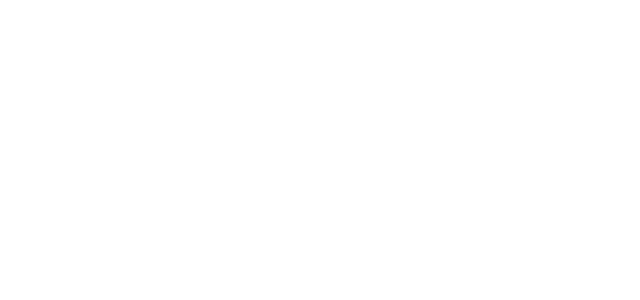
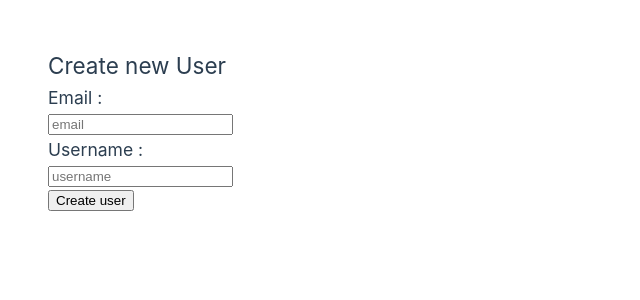
Before and after one commit to MattheuELLOY/T-POO-700_theme01_project, a Vue app in the folder web/: page / in a window 1280 px wide. Shown: the top 300 px of the page, without its empty margins (0-640 px from the left). Built offline with nearby package versions, Linux system fonts and the light colour scheme.

Commit message:
feat: axios

```diff
--- a/web/package.json
+++ b/web/package.json
@@ -13,7 +13,6 @@
     "chart.js": "^3.9.1",
     "pinia": "^2.0.23",
     "vue": "^3.2.41",
-    "vue-axios": "^3.5.0",
     "vue-chartjs": "^4.1.2"
   },
   "devDependencies": {
--- a/web/src/App.vue
+++ b/web/src/App.vue
@@ -1,11 +1,10 @@
 <template>
+  <UserComponents/>
 </template>
 
 <script setup lang="ts">
-import { useUserStore } from './store/user.ts'
-import UserComponents from './components/User.vue'
+  import UserComponents from './components/User.vue'
 </script>
 
-<style scoped>
-
+<style scoped lang="css">
 </style>
--- a/web/src/assets/main.css
+++ b/web/src/assets/main.css
@@ -1,35 +1,5 @@
 @import './base.css';
 
-#app {
-  max-width: 1280px;
-  margin: 0 auto;
-  padding: 2rem;
-
-  font-weight: normal;
+body {
+    padding: 3rem;
 }
-
-a,
-.green {
-  text-decoration: none;
-  color: hsla(160, 100%, 37%, 1);
-  transition: 0.4s;
-}
-
-@media (hover: hover) {
-  a:hover {
-    background-color: hsla(160, 100%, 37%, 0.2);
-  }
-}
-
-@media (min-width: 1024px) {
-  body {
-    display: flex;
-    place-items: center;
-  }
-
-  #app {
-    display: grid;
-    grid-template-columns: 1fr 1fr;
-    padding: 0 2rem;
-  }
-}
--- a/web/src/components/User.vue
+++ b/web/src/components/User.vue
@@ -1,9 +1,60 @@
 <template>
-
+	<div class="card">
+		<h2>Create new User</h2>
+    <div>
+      <h3>Email :</h3>
+      <input placeholder= "email" @input="event => email = event.target.value"/>
+      <h3>Username :</h3>
+      <input placeholder="username" @input="event => username = event.target.value"/>
+    </div>
+    <button class="user-btn" @click="creatUser">
+      Create user
+    </button>
+  </div>
 </template>
 
-<script>
+<script lang="ts">
+import { useUserStore } from '../store/user.ts'
+import { reactive, toRefs } from 'vue'
+
+export default {
+	setup () {
+		const userStore = useUserStore();
+		const data = reactive({
+			email: "",
+			username: ""
+		});
+
+		function creatUser() {
+			userStore.post(data.email, data.username)
+		};
+
+		return {
+			...toRefs(data),
+			creatUser
+		}
+	}
+}
 </script>
 
-<styles>
+<styles scoped lang="css">
+	.card {
+			display: flex;
+			flex-direction: column;
+			align-items: center;
+			justify-content: space-evenly;
+
+			min-height: 15rem;
+			width: fit-content;
+			padding: 7px;
+
+			border: 0px solid;
+			border-radius: 10px;
+			box-shadow: rgba(0, 0, 0, 0.24) 0px 3px 8px;
+	}
+	.user-btn {
+		padding: 5px;
+		border: 1.8px solid;
+	 	border-radius: 10px;
+	}
 </styles>
--- /dev/null
+++ b/web/src/http-common.ts
@@ -0,0 +1,9 @@
+import axios from 'axios'
+const HTTP = axios.create({
+    baseURL: 'http://localhost:4000/api/',
+    headers: {
+        'Content-Type': 'application/json',
+    },
+})
+
+export default HTTP
--- a/web/src/main.ts
+++ b/web/src/main.ts
@@ -1,9 +1,6 @@
 import { createApp } from 'vue'
 import App from './App.vue'
 import { createPinia } from 'pinia'
-import axios from 'axios'
-import VueAxios from 'vue-axios'
-
 import './assets/main.css'
 
-createApp(App).use(createPinia()).use(VueAxios, axios).mount('#app')
+createApp(App).use(createPinia()).mount('#app')
--- a/web/src/store/user.ts
+++ b/web/src/store/user.ts
@@ -1,6 +1,6 @@
 import { defineStore } from 'pinia'
 import type { User } from '../models/user'
-import axios from 'axios'
+import HTTP from '../http-common'
 
 export const useUserStore = defineStore('user', {
 	state: () => {
@@ -9,39 +9,33 @@ export const useUserStore = defineStore('user', {
 		}
 	},
 	actions: {
-		getUserByFilter(email: string, username: string): User {
-			axios
-				.get('http://localhost:4000/api/users?email=' + email + '&username=' + username)
+		getByFilter(email: string, username: string): User {
+			HTTP
+				.get('users?email=' + email + '&username=' + username)
 				.then(response => (this.user = response.data))
 			return this.user
 		},
-		getUser(userID: number): User {
-			axios
-				.get('http://localhost:4000/api/users' + userID)
+		get(userID: number): User {
+			HTTP
+				.get('users' + userID)
 				.then(response => (this.user = response.data))
 			return this.user
 		},
-		postUser(email: string, username: string): void {
-			axios
-				.post('http://localhost:4000/api/users/', {
-					params:
-					{
+		post(email: string, username: string): void {
+			HTTP
+				.post('users', {
 					"user": {
 						"email": email,
 						"username": username
 					}
-					}
 				})
 		},
-		putUser(userID: number, email: string, username: string): void {
-			axios
-				.put('http://localhost:4000/api/users' + userID, {
-					params:
-					{
+		put(userID: number, email: string, username: string): void {
+			HTTP
+				.put('users' + userID, {
 					"user": {
 						"email": email,
 						"username": username
-						}
 					}
 				})
 		}
```
Also changed, not shown: 1 other file (tests, documents, lock files or other folders). Lines whose indentation alone changed are shown as unchanged.
